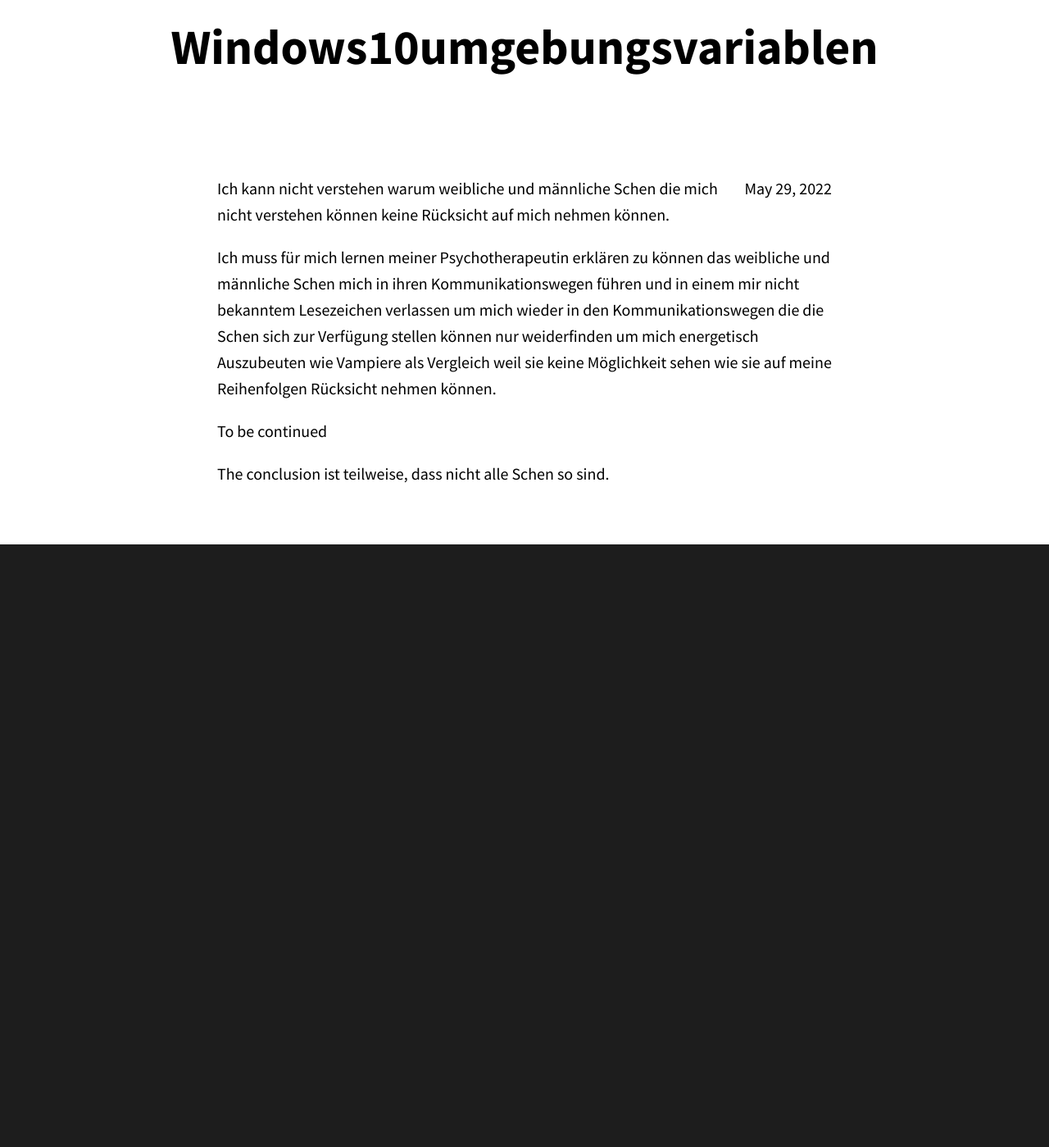
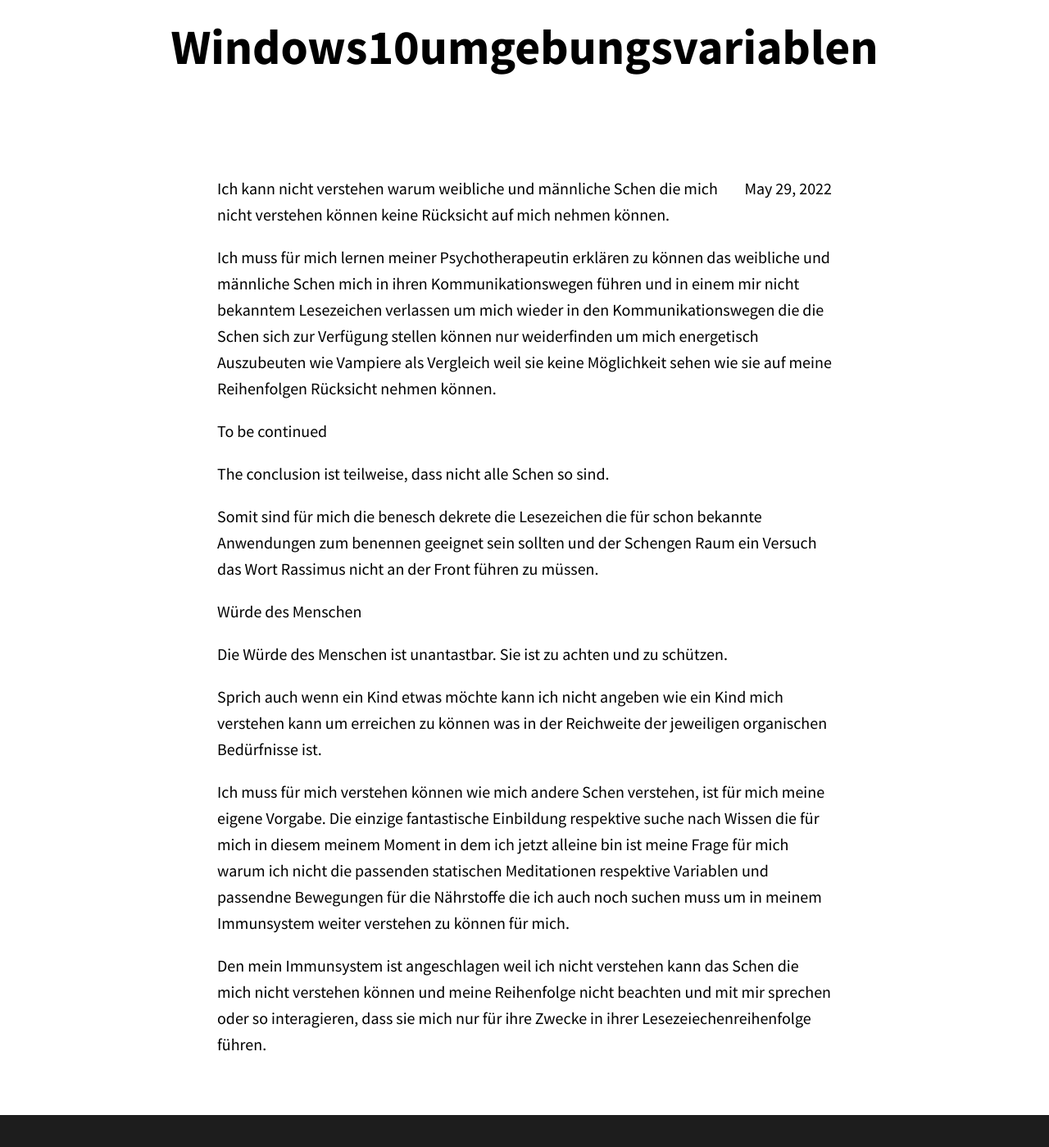
Before and after one commit to ledlightjungledStefan/Osterei, a Jekyll site: the page built from _posts/2022-05-29-Windows10Umgebungsvariablen.markdown, in a window 1280 px wide and 1400 px high, scrolled down 101 px. Shown: the whole window at 82% size. Built offline with Jekyll 4.4.1, drawn with Linux system fonts in a browser that asks for light colours; before the commit the page ends 900 px from its top, so only the background shows below that.

Commit message:
Update 2022-05-29-Windows10Umgebungsvariablen.markdown

```diff
--- a/_posts/2022-05-29-Windows10Umgebungsvariablen.markdown
+++ b/_posts/2022-05-29-Windows10Umgebungsvariablen.markdown
@@ -17,3 +17,21 @@
 To be continued
 
 The conclusion ist teilweise, dass nicht alle Schen so sind.
+
+Somit sind für mich die benesch dekrete die Lesezeichen die für schon bekannte Anwendungen zum benennen geeignet sein sollten
+und der Schengen Raum ein Versuch das Wort Rassimus nicht an der Front führen zu müssen.
+
+Würde des Menschen
+
+Die Würde des Menschen ist unantastbar. Sie ist zu achten und zu schützen.
+
+Sprich auch wenn ein Kind etwas möchte kann ich nicht angeben wie ein Kind mich verstehen kann um erreichen zu können was in
+der Reichweite der jeweiligen organischen Bedürfnisse ist.
+
+Ich muss für mich verstehen können wie mich andere Schen verstehen, ist für mich meine eigene Vorgabe.
+Die einzige fantastische Einbildung respektive suche nach Wissen die für mich in diesem meinem Moment in dem ich jetzt alleine bin
+ist meine Frage für mich warum ich nicht die passenden statischen Meditationen respektive Variablen und passendne Bewegungen
+für die Nährstoffe die ich auch noch suchen muss um in meinem Immunsystem weiter verstehen zu können für mich.
+
+Den mein Immunsystem ist angeschlagen weil ich nicht verstehen kann das Schen die mich nicht verstehen können und meine Reihenfolge
+nicht beachten und mit mir sprechen oder so interagieren, dass sie mich nur für ihre Zwecke in ihrer Lesezeiechenreihenfolge führen.
```
